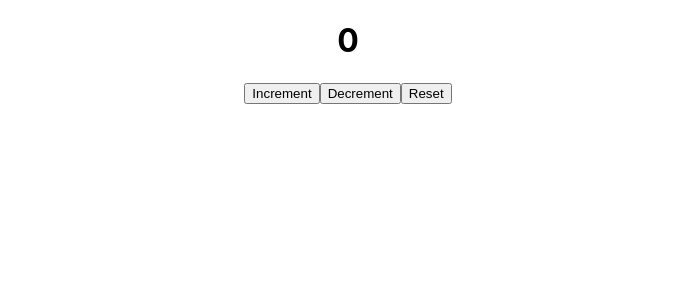
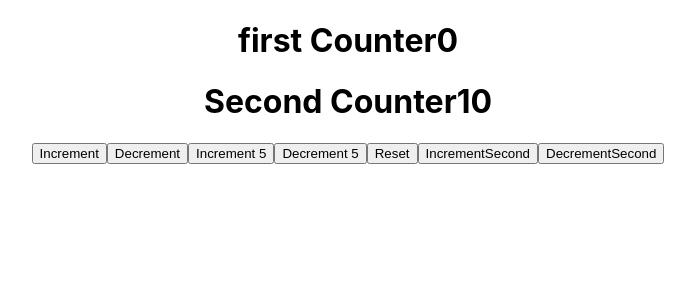
Before and after one commit to mikhita/my-react-app, a React (Create React App) app: page / in a window 1280 px wide. Shown: the top 300 px of the page, without its empty margins (292-987 px from the left). Built offline with nearby package versions, Linux system fonts and the light colour scheme; the HTML template or start-up script is replaced by a standard one.

Commit message:
I learn how to use object as a second parameter of reducer

```diff
--- a/src/App.js
+++ b/src/App.js
@@ -1,6 +1,6 @@
 import './App.css';
 import React from 'react';
-import CounterOne from './components/CounterOne';
+import CounterTwoReducer from './components/CounterTwoReducer';
 
 // import ConA from './components/ConA';
 // import React from 'react';
@@ -41,7 +41,7 @@
 function App() {
   return (
     <div className="App" >
-      <CounterOne/>
+      <CounterTwoReducer/>
       {/* <UserContext.Provider value={"Misha"}>
         <ChannelContext.Provider value={"CodeEvolution"}>
         <ConA/>
--- /dev/null
+++ b/src/components/CounterTwoReducer.js
@@ -0,0 +1,41 @@
+import React, {useReducer} from 'react'
+
+const InitialState = {
+    firstCount:0,
+    secondCounter:10
+}
+const reducer = (state , action) => {
+    switch(action.type){
+        case "Increment":
+            return {...state , firstCount:state.firstCount+ action.value}
+        case "Decrement":
+            return {...state , firstCount:state.firstCount- action.value}
+        case "Increment2":
+            return {...state , secondCounter:state.secondCounter+ action.value}
+        case "Decrement2":
+            return {...state , secondCounter:state.secondCounter- action.value}
+        case "Reset":
+            return InitialState
+        default:
+            return state
+    }
+}
+function CounterTwoReducer() {
+   const [count, dispatch] = useReducer(reducer , InitialState);
+  return (
+    <div>
+        <h1>first Counter{count.firstCount}</h1>
+        <h1>Second Counter{count.secondCounter}</h1>
+        <button onClick={()=>dispatch({type:"Increment", value:1})}>Increment</button>
+        <button onClick={()=>dispatch({type:"Decrement", value:1})}>Decrement</button>
+        <button onClick={()=>dispatch({type:"Increment", value:5})}>Increment 5</button>
+        <button onClick={()=>dispatch({type:"Decrement", value:5})}>Decrement 5</button>
+        <button onClick={()=>dispatch({type:"Reset"})}>Reset</button>
+        <button onClick={()=>dispatch({type:"Increment2", value:1})}>IncrementSecond</button>
+        <button onClick={()=>dispatch({type:"Decrement2", value:1})}>DecrementSecond</button>
+
+    </div>
+  )
+}
+
+export default CounterTwoReducer
```
